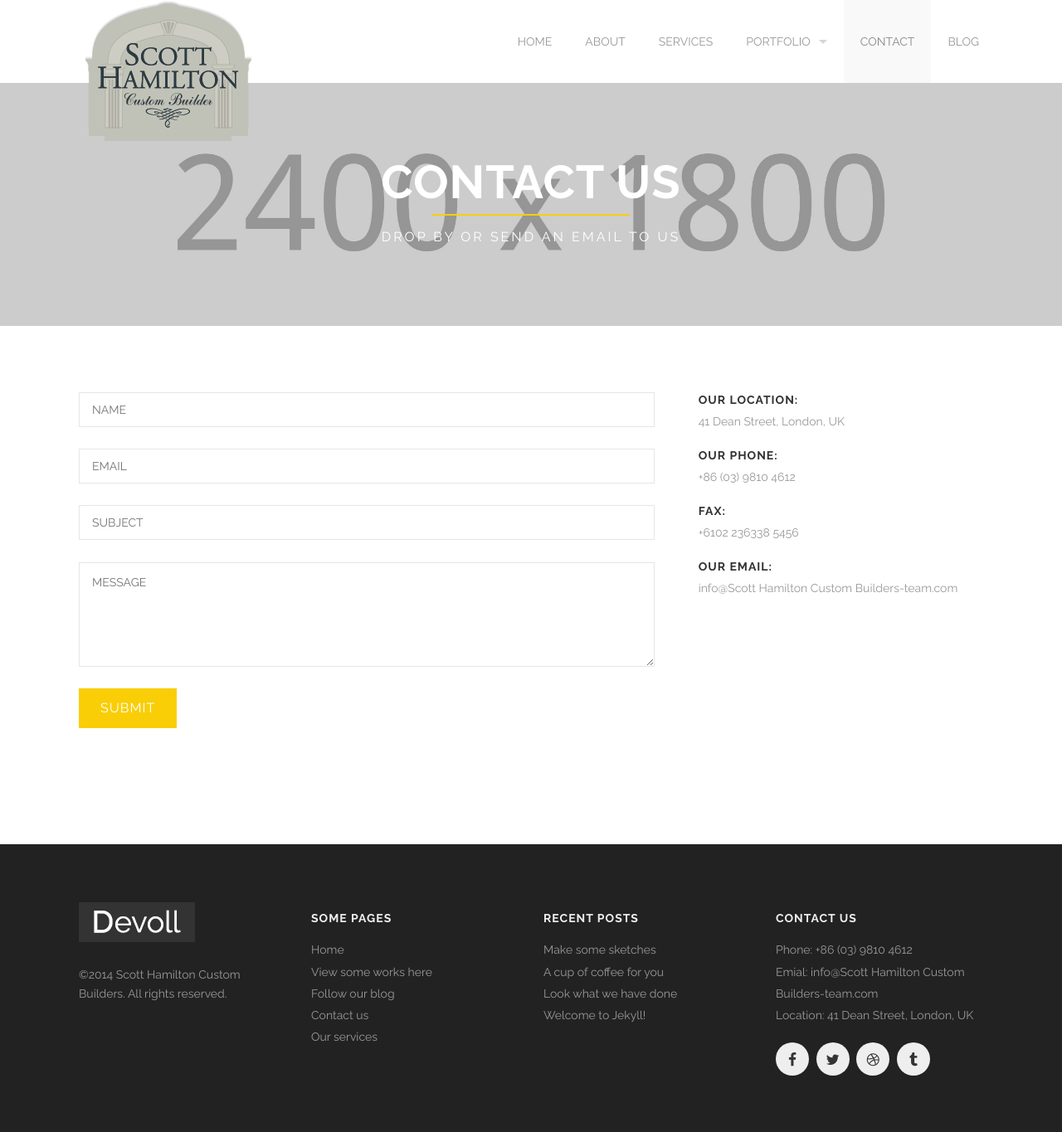
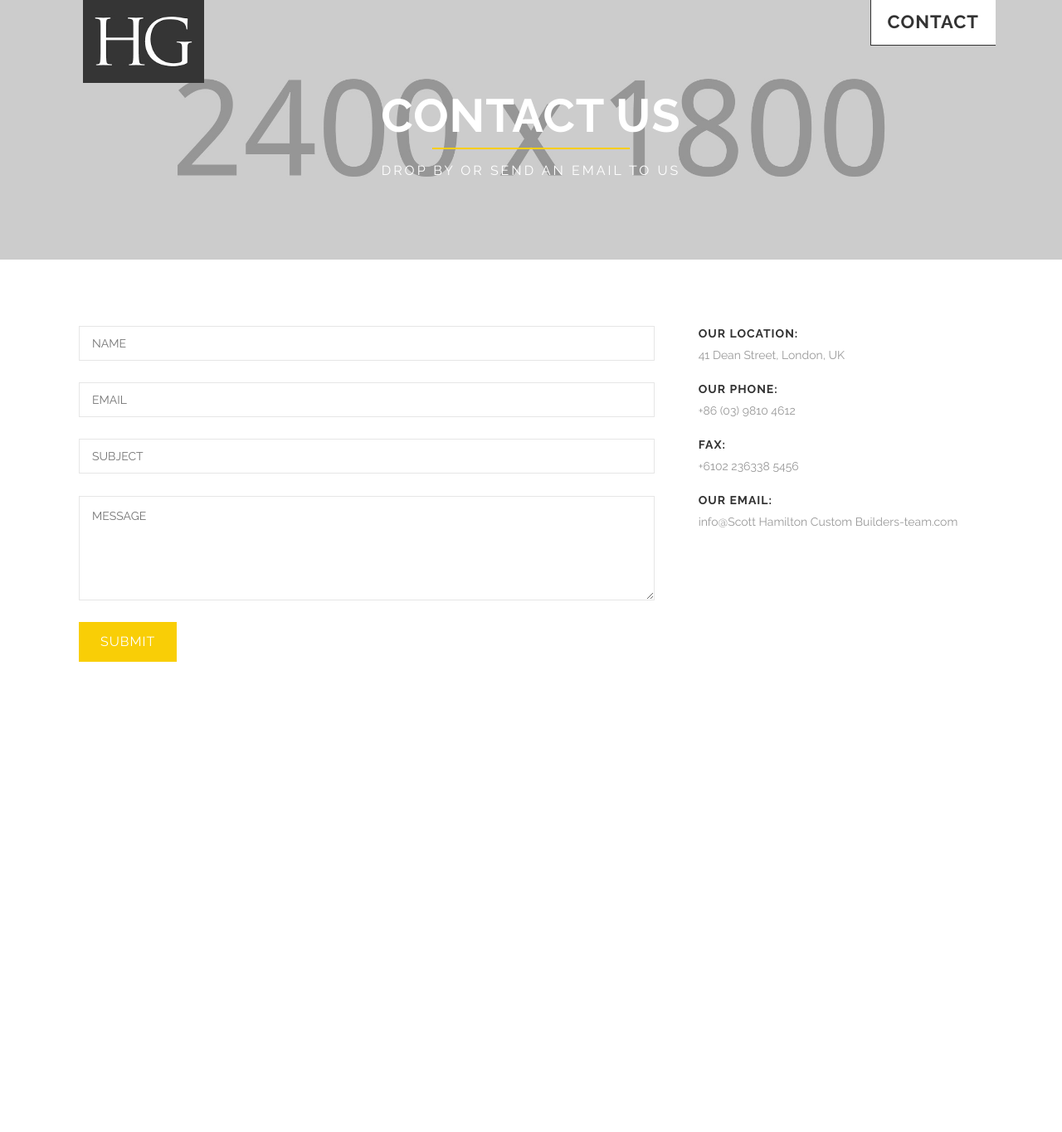
Before and after one commit to hamilton-builders/hamilton-builders.github.io, a Jekyll site: the page built from contact.html, in a window 1280 px wide. Shown: the whole page at 83% size. Built offline with Jekyll 4.4.1, drawn with Linux system fonts in a browser that asks for light colours; after the commit the page ends 938 px from its top, so only the background shows below that.

Commit message:
Updated layout for launch

```diff
--- a/_includes/footer.html
+++ b/_includes/footer.html
@@ -1,3 +1,4 @@
+<!--
 <div id='footer'>
   <div class='three spacing'></div>
   <div class='row'>
@@ -73,6 +74,7 @@
   </div>
   <div class='two spacing'></div>
 </div>
+-->
 <script src="{{ "/javascripts/jquery.countTo.js" | prepend: site.baseurl }}" type="text/javascript"></script>
 <script src="{{ "/javascripts/jquery.appear.js" | prepend: site.baseurl }}" type="text/javascript"></script>
 <script src="{{ "/javascripts/jquery.validate.js" | prepend: site.baseurl }}" type="text/javascript"></script>
--- a/_includes/header.html
+++ b/_includes/header.html
@@ -1,10 +1,10 @@
-<div class='contain-to-grid sticky'>
-  <nav class='top-bar' data-options='sticky_on: large' data-topbar=''>
+<div class='contain-to-grid sticky' style="height: 0; background: transparent;">
+  <nav class='top-bar' data-options='sticky_on: large' data-topbar='' style="height: 0; background: transparent;">
     <ul class='title-area'>
       <li class='name'>
         <h1>
-          <a href='{{site.url}}/index.html'>
-            <img alt="" src="{{site.url}}/images/logo-bordered.png" />
+          <a href='{{site.url}}/index.html' style="margin-top: -4px;">
+            <img alt="" src="{{site.url}}/images/logo-100.jpg" />
           </a>
         </h1>
       </li>
@@ -12,7 +12,7 @@
         <a href='#'>Menu</a>
       </li>
     </ul>
-    <section class='top-bar-section'>
+    <section style="display: none;" class='top-bar-section'>
       <ul class="right">
         {% for item in site.data.nav %}
           {% if item.section_id == page.section_id %}
@@ -40,5 +40,21 @@
         {% endfor %}
       </ul>
     </section>
+    <ul class='title-area right'>
+      <li class='name'>
+        <h1>
+          <a style="background: white;
+            border: 1px solid;
+            margin-top: -25px;
+            font-size: 22px;
+            font-weight: bold;
+            height: 80px;
+            border-right: 0;"
+          href='mailto:contact@trusthamilton.com'>
+            Contact
+          </a>
+        </h1>
+      </li>
+    </ul>
   </nav>
 </div>
--- a/_sass/foundation/components/_top-bar.scss
+++ b/_sass/foundation/components/_top-bar.scss
@@ -17,7 +17,7 @@ $topbar-bg-color: $oil !default;
 $topbar-bg: $topbar-bg-color !default;
 
 // Height and margin
-$topbar-height: rem-calc(45) !default;
+$topbar-height: 0;//rem-calc(45) !default;
 $topbar-margin-bottom: 0 !default;
 
 // Controlling the styles for the title in the top bar
--- a/css/style.css
+++ b/css/style.css
@@ -813,7 +813,7 @@ ul.shortcode-list i {
   box-shadow: 0 4px 15px 0 rgba(0, 0, 0, 0.1);
 }
 .contain-to-grid .top-bar-section .dropdown li:not(.has-form) a:not(.button) {
-  height: 60px;
+  height: 0;
   line-height: 60px;
 }
 .contain-to-grid .top-bar-section ul li {
--- a/javascripts/app.js
+++ b/javascripts/app.js
@@ -60,13 +60,13 @@ jQuery(document).foundation();
     $(window).scroll(function() {
 
       var scroll = $(window).scrollTop();
-
+/*
       if ( scroll >= 40 ) {
         $('body').addClass('shrink');
       } else {
         $('body').removeClass('shrink');
       }
-
+*/
     });
 
     $('form#contact_form').validate({
```
Also changed, not shown: index.html (+14 -12 lines), images/logo-100.jpg (added).
